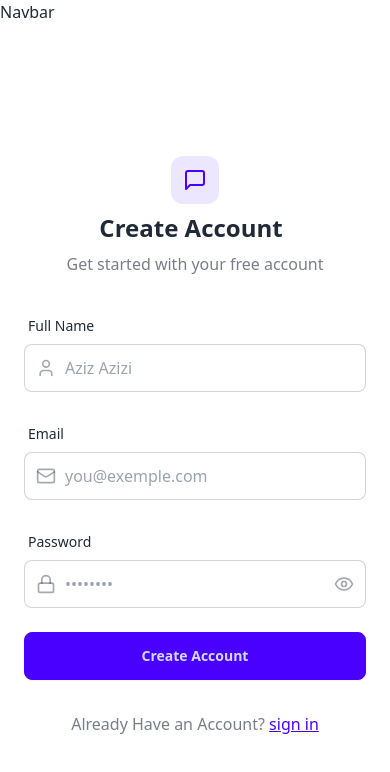
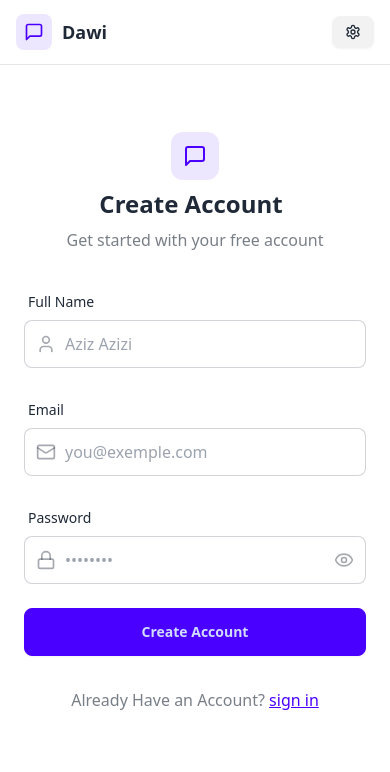
Before and after one commit to alienfoxx/Dawi, a React (Vite) app in the folder frontend/: page /signup in a window 390 px wide. Shown: the top 772 px of the page. Built offline with nearby package versions, Linux system fonts and the light colour scheme; no server answers.

Commit message:
create the navbar UI

```diff
--- a/frontend/src/components/Navbar.jsx
+++ b/frontend/src/components/Navbar.jsx
@@ -1,10 +1,54 @@
-import { useAuthStore } from "../store/useAuthStore"
+import { Link } from "react-router-dom";
+import { useAuthStore } from "../store/useAuthStore";
+import { LogOut, MessageSquare, Settings, User } from "lucide-react";
 
 const Navbar = () => {
-    const {authUser} = useAuthStore()
+  const { logout, authUser } = useAuthStore();
+
   return (
-    <div>Navbar</div>
-  )
-}
+    <header className="bg-base-100 border-b border-base-300 fixed w-full top-0 z-40 backdrop-blur-lg bg-base-100/80">
+      <div className=" container mx-auto px-4 h-16">
+        <div className=" flex items-center justify-between h-full">
+          <div className="flex items-center gap-8">
+            <Link
+              to="/"
+              className="flex items-center gap-2.5 hover:opacity-80 transition-all"
+            >
+              <div className="w-9 h-9 rounded-lg bg-primary/10 flex items-center justify-center ">
+                <MessageSquare className="w-5 h-5 text-primary" />
+              </div>
+              <h1 className="text-lg font-bold">Dawi</h1>
+            </Link>
+          </div>
 
-export default Navbar
+          {/* right section */}
+
+          <div className="flex items-center gap-2">
+            <Link
+              to={"/settings"}
+              className={`btn btn-sm gap-2 transition-colors`}
+            >
+              <Settings className="size-4" />
+              <span className="hidden sm:inline">Settings</span>
+            </Link>
+            {authUser && (
+              <>
+                <Link to={"/profile"} className={`btn btn-sm gap-2`}>
+                  <User className="size-5" />
+                  <span className="hidden sm:inline">Profile</span>
+                </Link>
+
+                <button className="flex gap-2 items-center" onClick={logout}>
+                  <LogOut className="size-5" />
+                  <span className="hidden sm:inline">Logout</span>
+                </button>
+              </>
+            )}
+          </div>
+        </div>
+      </div>
+    </header>
+  );
+};
+
+export default Navbar;
--- a/frontend/src/store/useAuthStore.js
+++ b/frontend/src/store/useAuthStore.js
@@ -35,4 +35,16 @@
       set({ isSigningUp: false });
     }
   },
+  logout: async() =>{
+
+    try {
+      await axiosInstance.post("/auth/logout")
+      set({authUser:null});
+      toast.success("Logged out successfully");
+
+    } catch (error) {
+      toast.error(error.response.data.message);
+    }
+
+  }
 }));
```
